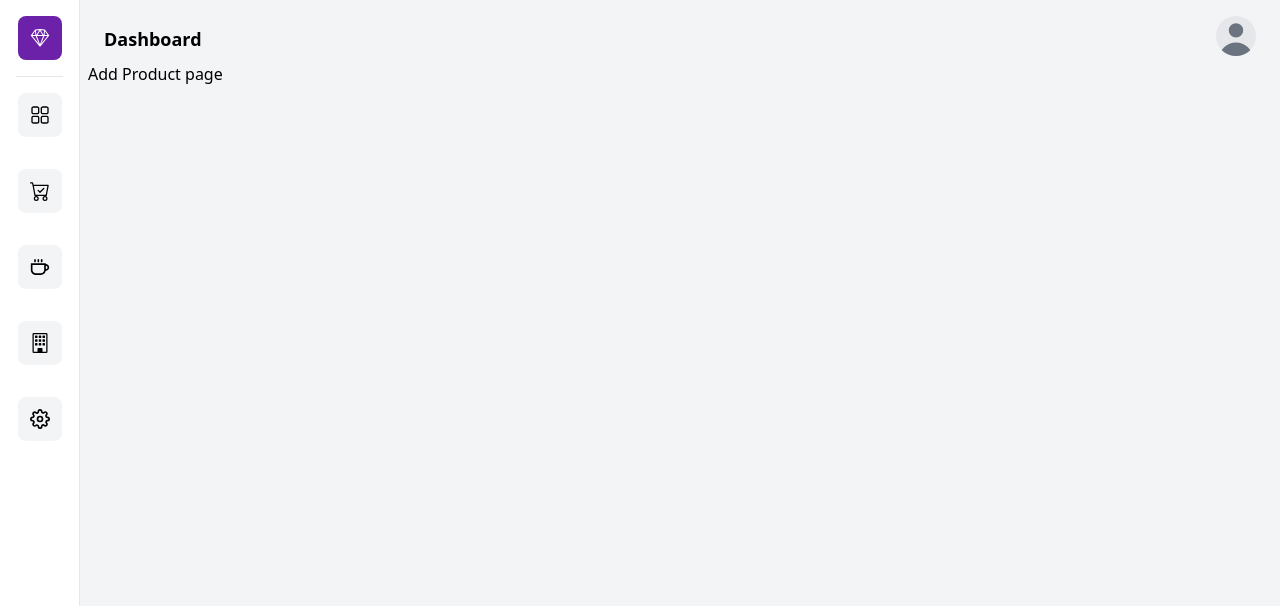
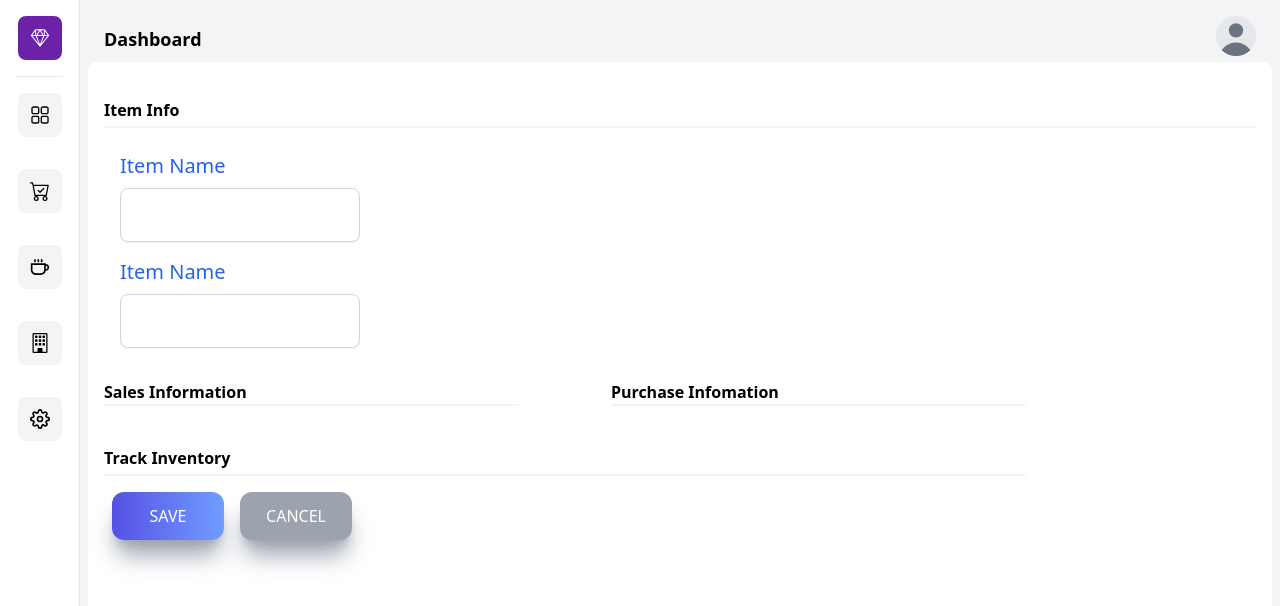
Before and after one commit to katsumi8/inventory-front-auth0, a Next.js app: page /products/new in a window 1280 px wide. Shown: the top 606 px of the page. Built offline with nearby package versions, Linux system fonts and the light colour scheme; no server answers.

Commit message:
add new prd

```diff
--- a/src/app/(dashboard)/products/new/page.tsx
+++ b/src/app/(dashboard)/products/new/page.tsx
@@ -1,5 +1,7 @@
+import { CreateNewProduct } from "@/features/Dashboard/Products/components/createNewProduct";
+
 function NewProductPage() {
-  return <div>Add Product page</div>;
+  return <CreateNewProduct />;
 }
 
 export default NewProductPage;
--- a/src/app/(dashboard)/products/page.tsx
+++ b/src/app/(dashboard)/products/page.tsx
@@ -1,11 +1,22 @@
 import { data } from "@/data/data";
+import Link from "next/link";
 import React from "react";
 import { BsThreeDotsVertical } from "react-icons/bs";
+import { CgMathPlus } from "react-icons/cg";
 import { MdOutlineFoodBank } from "react-icons/md";
 
 function ProductPage() {
   return (
     <div className="p-4">
+      <div className="flex-row-reverse pb-4 xl:flex">
+        <Link href="/products/new">
+          <div className="items-center hidden p-3 font-bold text-white bg-blue-500 rounded-full sm:flex">
+            <CgMathPlus className="text-white" size={30} />
+            <p className="">Add Product</p>
+          </div>
+        </Link>
+      </div>
+
       <div className="w-full p-4 m-auto overflow-y-auto bg-white border rounded-lg">
         <div className="grid items-center justify-between grid-cols-2 p-2 my-3 cursor-pointer md:grid-cols-4 sm:grid-cols-3">
           <span>Name</span>
--- /dev/null
+++ b/src/features/Dashboard/Products/components/createNewProduct.tsx
@@ -0,0 +1,125 @@
+"use client";
+import FormInput from "@/features/Auth/components/FormInput";
+import { zodResolver } from "@hookform/resolvers/zod";
+import Link from "next/link";
+import router from "next/router";
+import { useEffect } from "react";
+import { SubmitHandler, useForm } from "react-hook-form";
+import {
+  CreateNewOrderInput,
+  createNewOrderSchema,
+} from "../../RecentOrders/schema/newOrderForm.schema";
+
+export const CreateNewProduct = () => {
+  const methods = useForm<CreateNewOrderInput>({
+    resolver: zodResolver(createNewOrderSchema),
+    defaultValues: {
+      orderLines: [
+        {
+          productName: "",
+          productCategory: "",
+          quantity: 0,
+          unit: "",
+        },
+      ],
+    },
+  });
+  const {
+    reset,
+    handleSubmit,
+    formState: { isSubmitSuccessful, errors },
+    register,
+  } = methods;
+
+  const onSubmitHandler: SubmitHandler<CreateNewOrderInput> = async (
+    values
+  ) => {
+    console.log(values);
+    router.push("orders/new/confirm");
+  };
+
+  useEffect(() => {
+    if (isSubmitSuccessful) {
+      reset();
+    }
+  }, [isSubmitSuccessful, reset]);
+
+  return (
+    <div className="w-full p-4 m-auto overflow-y-auto bg-white rounded-lg h-[90vh]">
+      <div className="py-4">
+        <p className="py-1 border-b-2 border-gray-100 font-bold">Item Info</p>
+      </div>
+      <form onSubmit={handleSubmit(onSubmitHandler)}>
+        <div className="flex flex-col justify-center w-[80%] py-1">
+          <div className="px-4 py-1">
+            <label htmlFor={"supplier"} className="py-1 text-xl text-blue-600">
+              Item Name
+            </label>
+            <div className="my-2">
+              <input
+                type="text"
+                className="w-60 px-4 py-4 text-sm font-normal text-gray-700 transition ease-in-out bg-white border border-gray-300 border-solid rounded-lg shadow-sm form-control bg-clip-padding focus:text-gray-700 focus:bg-white focus:border-blue-600 focus:outline-none"
+                {...register("supplier")}
+              />
+              {!!errors["supplier"]?.message?.toString() && (
+                <p className="mt-1 text-sm text-red-700">
+                  {errors["supplier"].message}
+                </p>
+              )}
+            </div>
+          </div>
+          <div className="px-4 py-1">
+            <label htmlFor={"supplier"} className="py-1 text-xl text-blue-600">
+              Item Name
+            </label>
+            <div className="my-2">
+              <input
+                type="text"
+                className="w-60 px-4 py-4 text-sm font-normal text-gray-700 transition ease-in-out bg-white border border-gray-300 border-solid rounded-lg shadow-sm form-control bg-clip-padding focus:text-gray-700 focus:bg-white focus:border-blue-600 focus:outline-none"
+                {...register("supplier")}
+              />
+              {!!errors["supplier"]?.message?.toString() && (
+                <p className="mt-1 text-sm text-red-700">
+                  {errors["supplier"].message}
+                </p>
+              )}
+            </div>
+          </div>
+          <div className="py-4 flex justify-between">
+            <div className="w-[45%] py-1">
+              <p className="border-b-2 border-gray-100 font-bold">
+                Sales Information
+              </p>
+            </div>
+            <div className="w-[45%] py-1">
+              <p className="border-b-2 border-gray-100 font-bold">
+                Purchase Infomation
+              </p>
+            </div>
+          </div>
+          <div className="py-4">
+            <p className="py-1 border-b-2 border-gray-100 font-bold">
+              Track Inventory
+            </p>
+          </div>
+          <div className="flex w-full">
+            <button
+              type="submit"
+              className="w-28 mx-2 bg-gradient-to-r from-[#5651e5] to-[#709dff] text-white shadow-xl shadow-gray-400 rounded-xl uppercase p-3 px-4 hover:text-blue-200"
+              data-mdb-ripple="true"
+              data-mdb-ripple-color="light"
+            >
+              Save
+            </button>
+            <Link
+              href="/products"
+              className="w-28 p-3 px-4 mx-2 text-center text-white uppercase bg-gray-400 shadow-xl shadow-gray-400 rounded-xl hover:text-blue-200"
+            >
+              Cancel
+            </Link>
+          </div>
+        </div>
+      </form>
+    </div>
+  );
+};
--- a/src/features/Dashboard/RecentOrders/components/confirmOrder.tsx
+++ b/src/features/Dashboard/RecentOrders/components/confirmOrder.tsx
@@ -1,8 +1,68 @@
 "use client";
 import { useOrderStore } from "../store";
+import Link from "next/link";
+import { useRouter } from "next/navigation";
 
 export const ConfirmOrder = () => {
-  const order = useOrderStore((state) => state.order);
-  console.log(order);
-  return <div>ConfirmOrder</div>;
+  const router = useRouter();
+  const orders = useOrderStore((state) => state.order);
+  const confirmClick = async () => {
+    try {
+      console.log(orders);
+      router.push("/orders");
+    } catch (error) {
+      console.log(error);
+    }
+  };
+  return (
+    <div className="w-full p-4 m-auto overflow-y-auto bg-white rounded-lg h-[90vh]">
+      <div className="py-4">
+        <p className="py-1 border-b-2 border-gray-100">Confirm your order</p>
+      </div>
+      <div className="flex flex-col items-center justify-center w-[80%] py-1 m-auto">
+        <div className="flex w-full">
+          <div className="w-full px-4 flex items-center">
+            <p className="text-2xl text-blue-600">Supplier: </p>
+            <p className="px-4">{orders?.supplier}</p>
+          </div>
+        </div>
+        <div className="w-full p-4">
+          <div className="grid grid-cols-4 gap-4">
+            <p className="py-3 text-2xl text-blue-600">Product Name</p>{" "}
+            <p className="py-3 text-2xl text-blue-600">Category</p>{" "}
+            <p className="py-3 text-2xl text-blue-600">Quantity</p>{" "}
+            <p className="py-3 text-2xl text-blue-600">Unit</p>
+          </div>
+          {orders &&
+            orders.orderLines.map((field, index) => (
+              <div key={index} className="flex items-center w-full">
+                <div className="grid justify-between w-full grid-cols-4 gap-4 px-4 ">
+                  <div>{field.productName}</div>
+                  <div>{field.productCategory}</div>
+                  <div>{field.quantity}</div>
+                  <div>{field.unit}</div>
+                </div>
+              </div>
+            ))}
+        </div>
+        <div className="flex flex-row-reverse w-full">
+          <button
+            type="submit"
+            className="mx-2 bg-gradient-to-r from-[#5651e5] to-[#709dff] text-white shadow-xl shadow-gray-400 rounded-xl uppercase p-3 px-4 hover:text-blue-200"
+            data-mdb-ripple="true"
+            data-mdb-ripple-color="light"
+            onClick={confirmClick}
+          >
+            confirm
+          </button>
+          <Link
+            href="/orders/new"
+            className="p-3 px-4 mx-2 text-center text-white uppercase bg-gray-400 shadow-xl w-28 shadow-gray-400 rounded-xl hover:text-blue-200"
+          >
+            {"< Back"}
+          </Link>
+        </div>
+      </div>
+    </div>
+  );
 };
```
